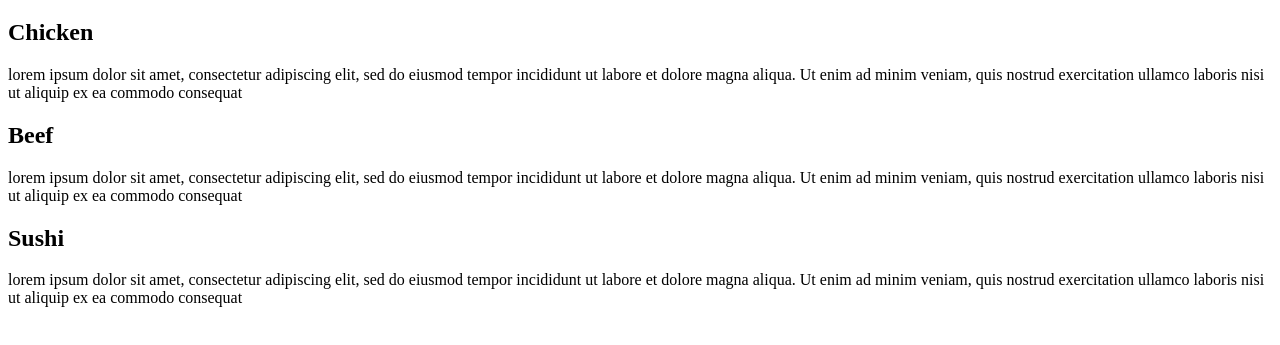
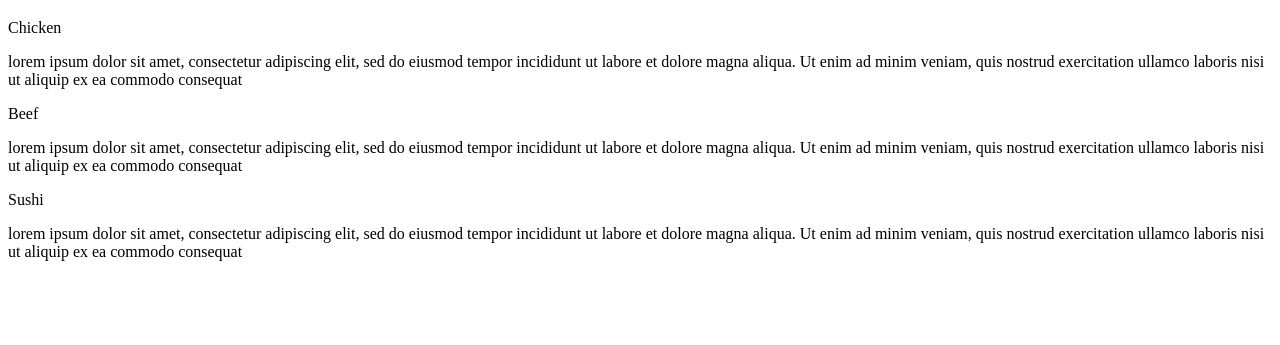
Before and after one commit to larbos/module2-solution, a plain HTML site: page index.html in a window 1280 px wide. Shown: the part 61-406 px from the top of the page. Drawn offline with Linux system fonts and the light colour scheme.

Commit message:
Update index.html

```diff
--- a/index.html
+++ b/index.html
@@ -9,15 +9,26 @@
 <body>
   <h1> Our menu </h1>
 
-  <div id="box">
-  <h2> Chicken </h2>
-    <div id="content"> lorem ipsum dolor sit amet, consectetur adipiscing elit, sed do eiusmod tempor incididunt ut labore et dolore magna aliqua. Ut enim ad minim veniam, quis nostrud exercitation ullamco laboris nisi ut aliquip ex ea commodo consequat</p>
-  <h2> Beef
+  <section id="box1">
+      <div id="meal1">Chicken
+      </div>
+    <p> lorem ipsum dolor sit amet, consectetur adipiscing elit, sed do eiusmod tempor incididunt ut labore et dolore magna aliqua. Ut enim ad minim veniam, quis nostrud exercitation ullamco laboris nisi ut aliquip ex ea commodo consequat</p>
+    </p>
+</section>
+
+<section id="box2">
+    <div id="meal2">Beef
     </div>
-  </div>
-  <p> lorem ipsum dolor sit amet, consectetur adipiscing elit, sed do eiusmod tempor incididunt ut labore et dolore magna aliqua. Ut enim ad minim veniam, quis nostrud exercitation ullamco laboris nisi ut aliquip ex ea commodo consequat</p>
-  <h2> Sushi </h2>
-  <p> lorem ipsum dolor sit amet, consectetur adipiscing elit, sed do eiusmod tempor incididunt ut labore et dolore magna aliqua. Ut enim ad minim veniam, quis nostrud exercitation ullamco laboris nisi ut aliquip ex ea commodo consequat</p>
+        <p> lorem ipsum dolor sit amet, consectetur adipiscing elit, sed do eiusmod tempor incididunt ut labore et dolore magna aliqua. Ut enim ad minim veniam, quis nostrud exercitation ullamco laboris nisi ut aliquip ex ea commodo consequat</p>
+</p>
+    </section>
+
+<section id="box3">
+    <div id="meal3">Sushi
+    </div>
+            <p> lorem ipsum dolor sit amet, consectetur adipiscing elit, sed do eiusmod tempor incididunt ut labore et dolore magna aliqua. Ut enim ad minim veniam, quis nostrud exercitation ullamco laboris nisi ut aliquip ex ea commodo consequat</p>
+</p>
+        </section>
 </body>
 
 </html>
```
